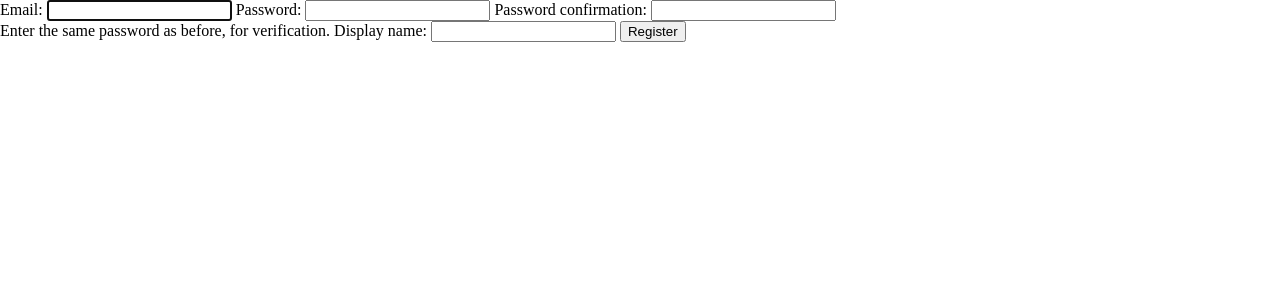
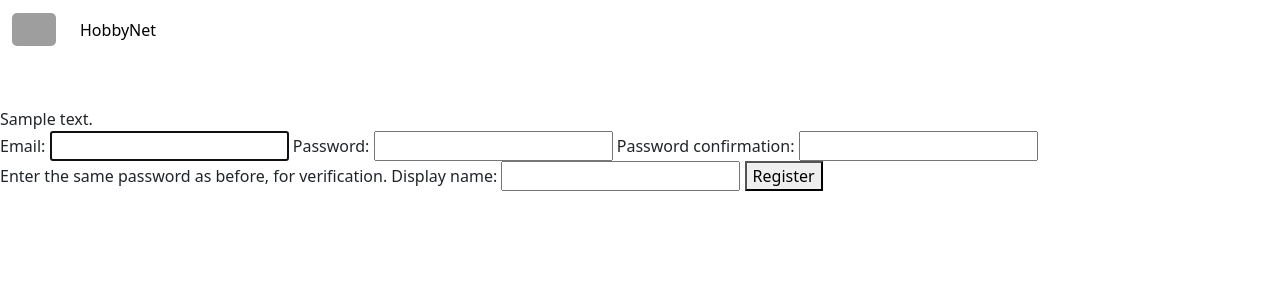
Before and after one commit to JustRedTTG/hobbynet, a Django app: template hobbynet/app_auth/templates/app_auth/register.html in a window 1280 px wide. Shown: the top 300 px of the page. Run offline with Django 4.2, Linux system fonts and the light colour scheme; tables that the repository leaves empty hold one stand-in row (values such as "Sample post"); the template is opened without the code that fills it: values that come from a table or form of the project are taken from there, most other values are stand-ins (such as "Sample title", 1, 10 or a date in 2020); parts of the project's set-up code (start-up, migrations or seed data) failed here and were passed over; grey boxes are pictures that could not be loaded.

Commit message:
import navbar

```diff
--- a/hobbynet/common/templates/base/base.html
+++ b/hobbynet/common/templates/base/base.html
@@ -4,14 +4,13 @@
 {% block title %}HobbyNet{% endblock %}
 
 {% block stylesheets %}
-    <link rel="stylesheet" type="text/css" href="{% static 'css/styles.css' %}">
+
 {% endblock %}
 
 {% block body %}
+    {% include 'base/navbar.html' %}
     {% block content %}
     {% endblock %}
     {% block javascript %}
     {% endblock %}
-    {% block javascript_extra %}
-    {% endblock %}
 {% endblock %}
--- /dev/null
+++ b/hobbynet/common/templates/base/navbar.html
@@ -0,0 +1,34 @@
+<nav class="navbar navbar-expand-sm mb-5">
+    <div class="container-fluid">
+        <a class="navbar-brand" href="#">
+            <img class="navbar-logo" src="https://avatars.githubusercontent.com/u/46073266?v=4" alt="RedTTG"
+                 class="d-inline-block align-top">
+        </a>
+        <button class="navbar-toggler" type="button"
+                data-bs-toggle="collapse"
+                data-bs-target="#navbar">
+            <span class="navbar-toggler-icon"></span>
+        </button>
+        <div class="collapse navbar-collapse" id="navbar">
+            <ul class="navbar-nav me-auto">
+                {% include 'base/navbar_item.html' with href='/' text='HobbyNet' %}
+{#                <li class="nav-item">#}
+{#                    <div class="dropdown">#}
+{#                        <a class="nav-link dropdown-toggle" href="#"#}
+{#                           id="navbarDropdownnavbar_item.text" role="button" data-bs-toggle="dropdown"#}
+{#                           aria-haspopup="true" aria-expanded="false">#}
+{#                            navbar_item.text#}
+{#                        </a>#}
+{#                        <div class="dropdown-menu dropdown-menu-light"#}
+{#                             aria-labelledby="navbarDropdownnavbar_item.text">#}
+{#                            <a class="dropdown-item"#}
+{#                               href="#">sub_item.text</a>#}
+{#                        </div>#}
+{#                    </div>#}
+{#                </li>#}
+            </ul>
+        </div>
+    </div>
+</nav>
+
+{{ text_list }}
--- /dev/null
+++ b/hobbynet/common/templates/base/navbar_item.html
@@ -0,0 +1,5 @@
+<li class="nav-item">
+    <a class="nav-link active" href="{{ href }}">
+        {{ text }}
+    </a>
+</li>
--- /dev/null
+++ b/static/css/navbar.css
@@ -0,0 +1,16 @@
+.navbar-logo {
+    width: 44px;
+    border-radius: 5px;
+}
+
+:root [data-bs-theme="dark"] {
+    --navbar-shadow-color: black;
+}
+
+:root [data-bs-theme="light"] {
+    --navbar-shadow-color: gray;
+}
+
+.navbar {
+    box-shadow: 0px 0px 8px var(--navbar-shadow-color);
+}
--- a/static/css/styles.css
+++ b/static/css/styles.css
@@ -1,2 +1,3 @@
 @import "resets.css";
 @import "components.css";
+@import "navbar.css";
--- a/templates/base/html_base.html
+++ b/templates/base/html_base.html
@@ -1,3 +1,5 @@
+{% load static %}
+
 <!DOCTYPE html>
 <html lang="en">
 <head>
@@ -7,6 +9,8 @@
         {% include 'base/icons_base.html' %}
     {% endblock %}
     {% block head %}{% endblock %}
+    <link rel="stylesheet" type="text/css" href="{% static 'css/styles.css' %}">
+    <link rel="stylesheet" href="https://cdn.jsdelivr.net/npm/bootstrap@5.3.0/dist/css/bootstrap.min.css">
     {% block stylesheets %}
 
     {% endblock %}
@@ -15,5 +19,6 @@
 {% block body %}
     Howdy
 {% endblock %}
+<script src="https://cdn.jsdelivr.net/npm/bootstrap@5.3.0/dist/js/bootstrap.bundle.min.js"></script>
 </body>
 </html>
```
